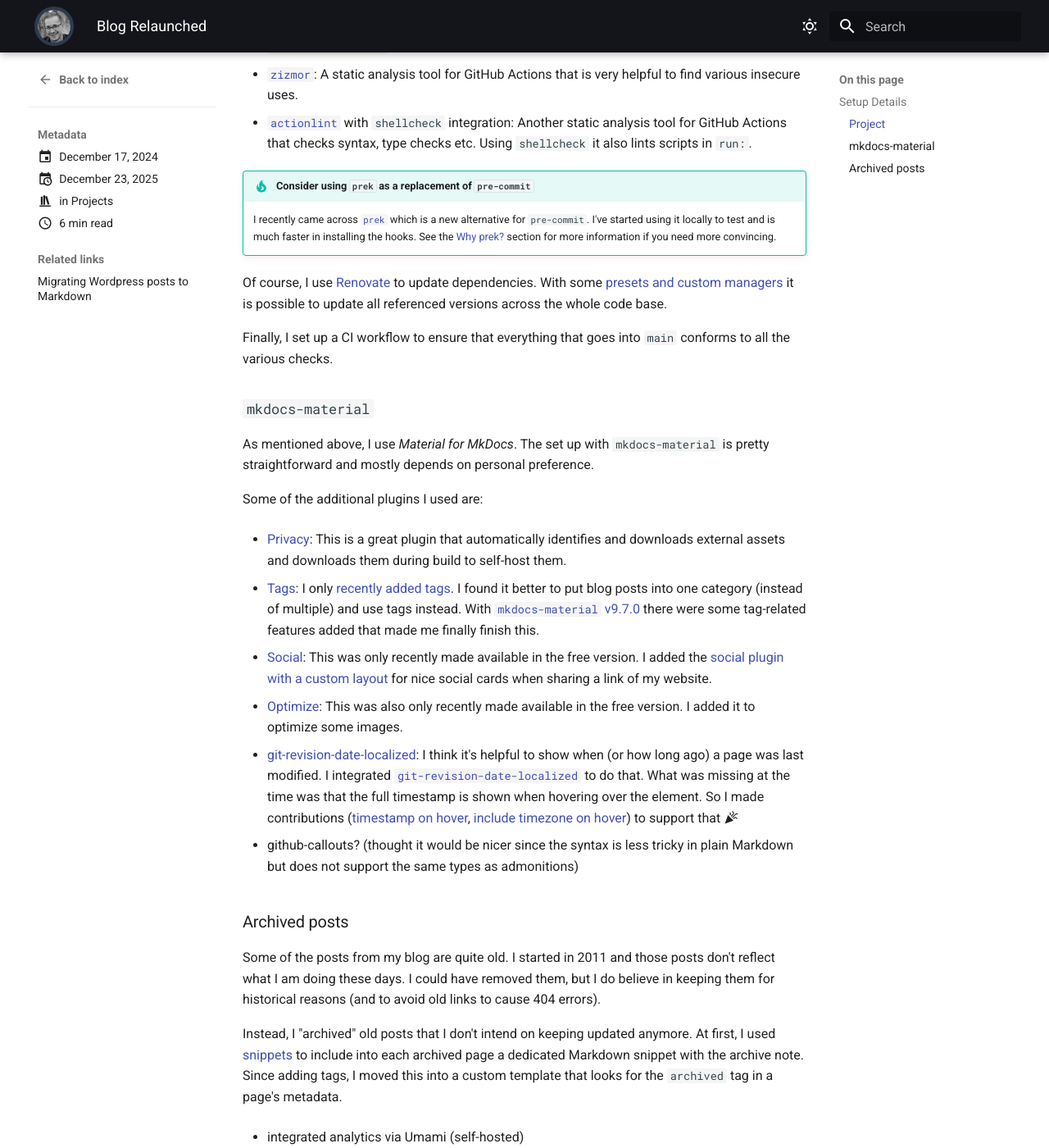
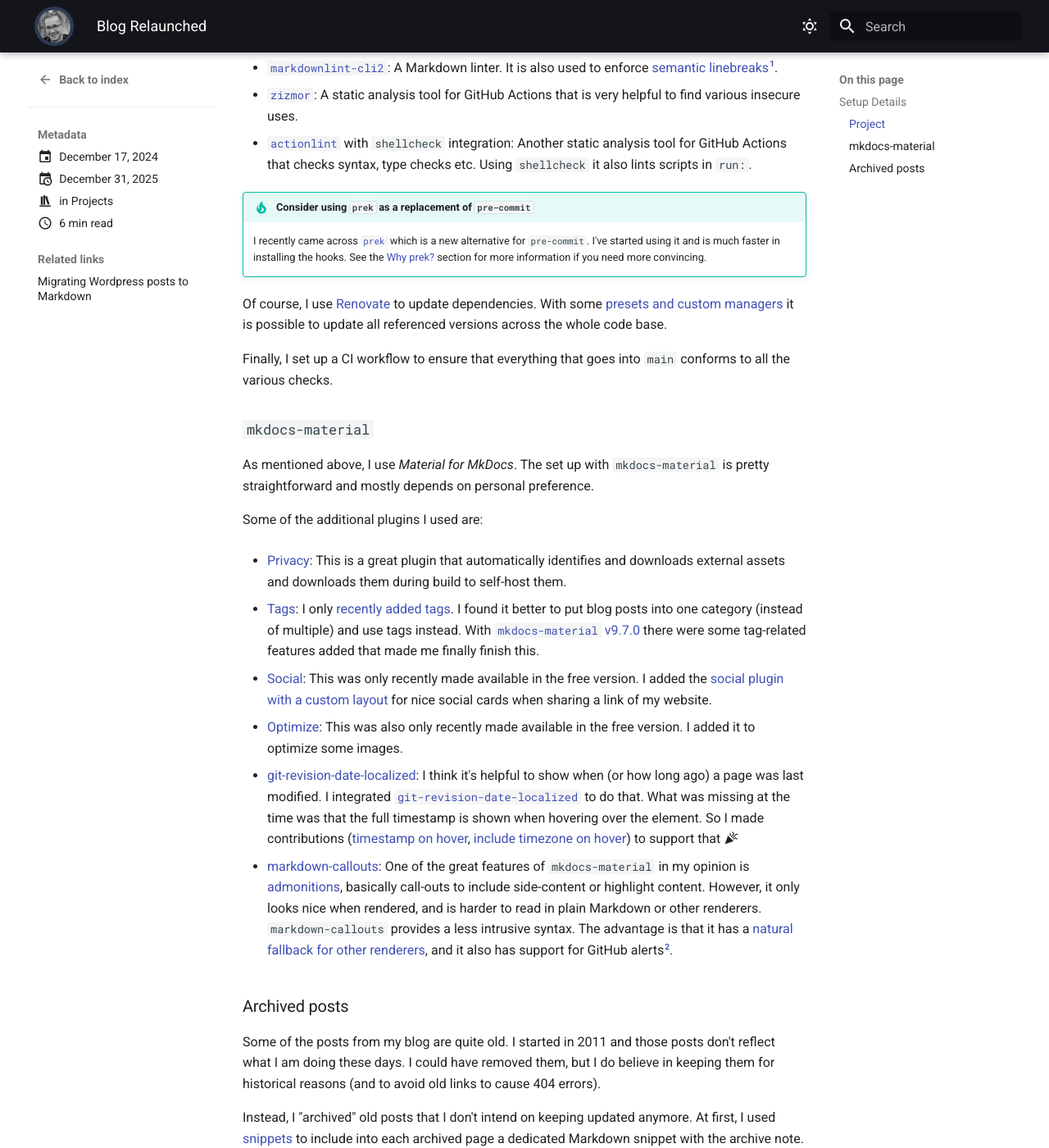
Before and after one commit to mschoettle/website, an MkDocs documentation site: the page built from docs/blog/posts/2024/blog-relaunched.md, in a window 1280 px wide and 1400 px high, scrolled down 1418 px. Shown: the whole window at 82% size. Built offline with MkDocs 1.6.1 and Material for MkDocs 9.7.7, drawn with Linux system fonts in a browser that asks for light colours; emoji names are drawn with the system emoji font; plug-ins that fetch from the network failed and are left out; some of the changed text lies outside the part shown.

Commit message:
more content

```diff
--- a/docs/blog/posts/2024/blog-relaunched.md
+++ b/docs/blog/posts/2024/blog-relaunched.md
@@ -3,7 +3,7 @@
   - Projects
 date:
   created: 2024-12-17
-  updated: 2025-12-23
+  updated: 2025-12-31
 links:
   - blog/posts/2025/migrate-wordpress-posts-markdown.md
 tags:
@@ -74,7 +74,7 @@
 !!! tip "Consider using `prek` as a replacement of `pre-commit`"
 
     I recently came across [`prek`](https://prek.j178.dev/) which is a new alternative for `pre-commit`.
-    I've started using it locally to test and is much faster in installing the hooks.
+    I've started using it and is much faster in installing the hooks.
     See the [Why prek?](https://prek.j178.dev/#why-prek) section for more information if you need more convincing.
 
 Of course, I use [Renovate](https://docs.renovatebot.com) to update dependencies.
@@ -111,7 +111,11 @@
     What was missing at the time was that the full timestamp is shown when hovering over the element.
     So I made contributions ([timestamp on hover](https://github.com/timvink/mkdocs-git-revision-date-localized-plugin/pull/152), [include timezone on hover](https://github.com/timvink/mkdocs-git-revision-date-localized-plugin/pull/175)) to support that :material-party-popper:
 
-- github-callouts? (thought it would be nicer since the syntax is less tricky in plain Markdown but does not support the same types as admonitions)
+- [markdown-callouts](https://github.com/oprypin/markdown-callouts):
+    One of the great features of `mkdocs-material` in my opinion is [admonitions](https://squidfunk.github.io/mkdocs-material/reference/admonitions/), basically call-outs to include side-content or highlight content.
+    However, it only looks nice when rendered, and is harder to read in plain Markdown or other renderers.
+    `markdown-callouts` provides a less intrusive syntax.
+    The advantage is that it has a [natural fallback for other renderers](https://github.com/oprypin/markdown-callouts#graceful-degradation), and it also has support for GitHub alerts[^2].
 
 ### Archived posts
 
@@ -173,3 +177,5 @@
     This is because the semantic linebreak rule comes from an [additional `npm` package](https://www.npmjs.com/package/markdownlint-rule-max-one-sentence-per-line) that needs to be installed.
     Doing this does not consistently work across all places where `markdownlint` is invoked (pre-commit, editor, etc.).
     So this extra rule is [only used](https://github.com/mschoettle/website/blob/8b6708e32214a6604185635055e1462ca39f478a/.github/markdownlint/.markdownlint-cli2.yaml) in a [dedicated CI step](https://github.com/mschoettle/website/blob/8b6708e32214a6604185635055e1462ca39f478a/.github/workflows/ci.yml#L52).
+
+[^2]: Unfortunately, the supported types between [GitHub Alerts](https://docs.github.com/en/get-started/writing-on-github/getting-started-with-writing-and-formatting-on-github/basic-writing-and-formatting-syntax#alerts) and [admonitions](https://squidfunk.github.io/mkdocs-material/reference/admonitions/#supported-types) don't match.
```
Also changed, not shown: other parts of docs/blog/posts/2024/blog-relaunched.md (+1 -1 lines).
